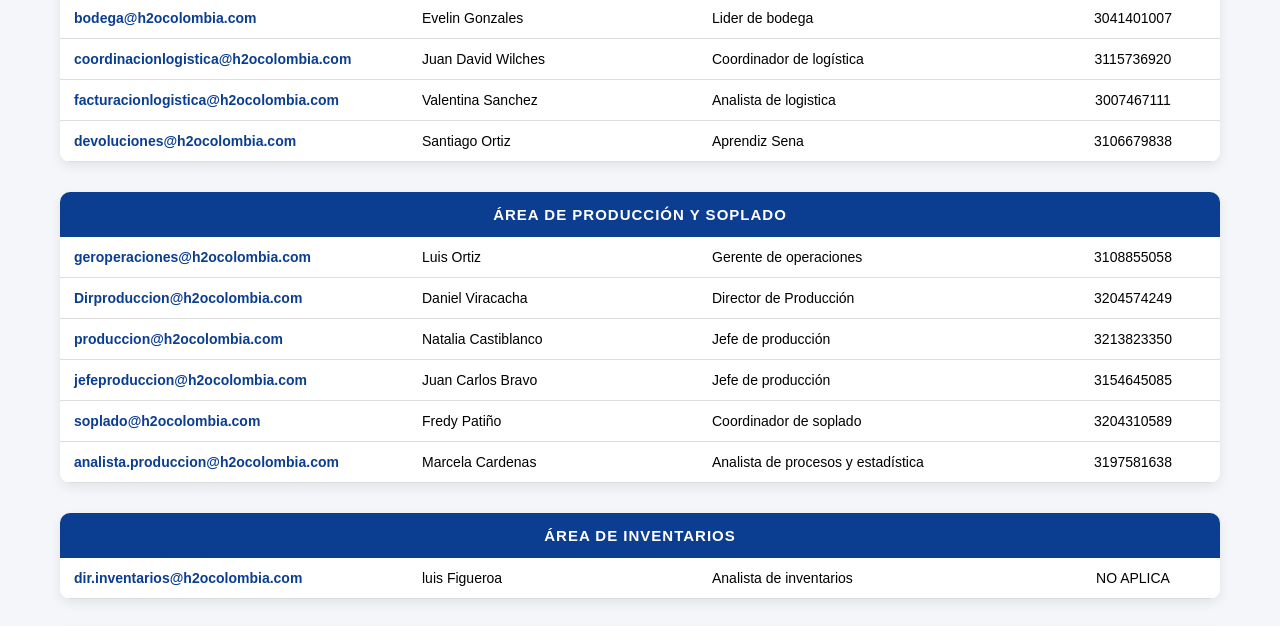
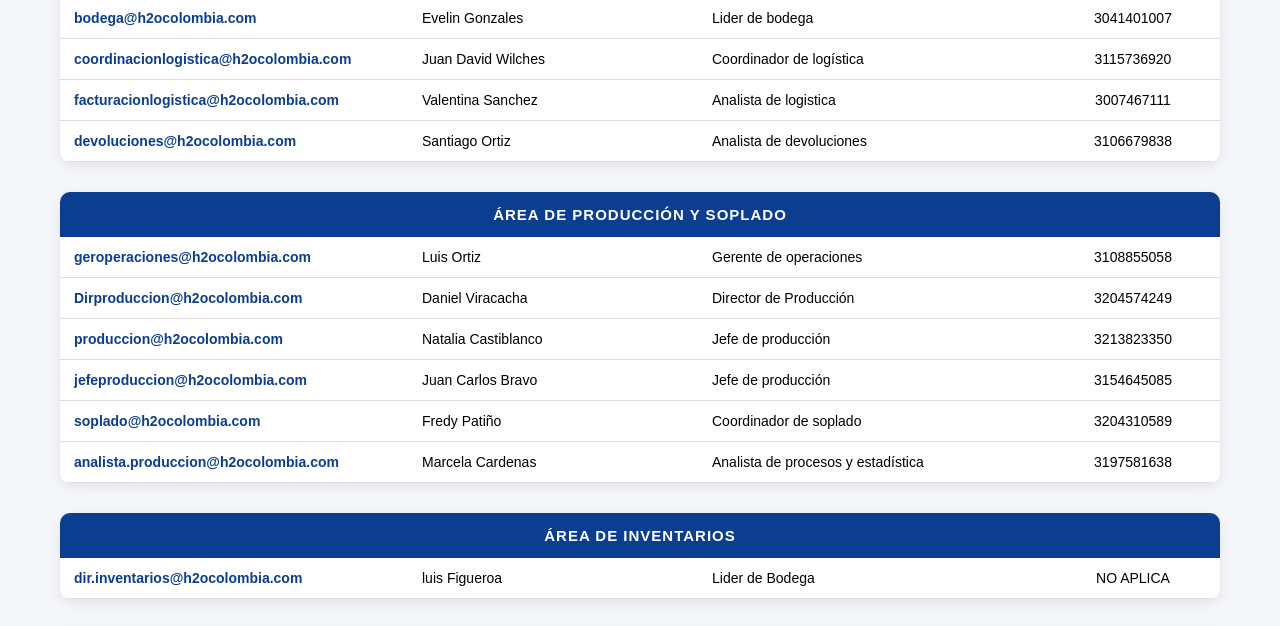
Before and after one commit to Casti27/correos-h2o, a plain HTML site: page index.html in a window 1280 px wide. Shown: the part 1445-2071 px from the top of the page. Drawn offline with Linux system fonts and the light colour scheme.

Commit message:
cargosLogistica

```diff
--- a/index.html
+++ b/index.html
@@ -326,7 +326,7 @@
 <tr><td data-label="Correo"><a class="correo" href="mailto:bodega@h2ocolombia.com">bodega@h2ocolombia.com</a></td><td data-label="Nombre">Evelin Gonzales</td><td data-label="Cargo">Lider de bodega</td><td data-label="Teléfono">3041401007</td></tr>
 <tr><td data-label="Correo"><a class="correo" href="mailto:coordinacionlogistica@h2ocolombia.com">coordinacionlogistica@h2ocolombia.com</a></td><td data-label="Nombre">Juan David Wilches</td><td data-label="Cargo">Coordinador de logística</td><td data-label="Teléfono">3115736920</td></tr>
 <tr><td data-label="Correo"><a class="correo" href="mailto:facturacionlogistica@h2ocolombia.com">facturacionlogistica@h2ocolombia.com</a></td><td data-label="Nombre">Valentina Sanchez</td><td data-label="Cargo">Analista de logistica</td><td data-label="Teléfono">3007467111</td></tr>
-<tr><td data-label="Correo"><a class="correo" href="mailto:devoluciones@h2ocolombia.com">devoluciones@h2ocolombia.com</a></td><td data-label="Nombre">Santiago Ortiz</td><td data-label="Cargo">Aprendiz Sena</td><td data-label="Teléfono">3106679838</td></tr>
+<tr><td data-label="Correo"><a class="correo" href="mailto:devoluciones@h2ocolombia.com">devoluciones@h2ocolombia.com</a></td><td data-label="Nombre">Santiago Ortiz</td><td data-label="Cargo">Analista de devoluciones</td><td data-label="Teléfono">3106679838</td></tr>
 </tbody></table>
 </div>
 
@@ -346,7 +346,7 @@
 <div class="area">
 <div class="area-title">ÁREA DE INVENTARIOS</div>
 <table class="tabla"><tbody>
-<tr><td data-label="Correo"><a class="correo" href="mailto:dir.inventarios@h2ocolombia.com">dir.inventarios@h2ocolombia.com</a></td><td data-label="Nombre">luis Figueroa</td><td data-label="Cargo">Analista de inventarios</td><td data-label="Teléfono">NO APLICA</td></tr>
+<tr><td data-label="Correo"><a class="correo" href="mailto:dir.inventarios@h2ocolombia.com">dir.inventarios@h2ocolombia.com</a></td><td data-label="Nombre">luis Figueroa</td><td data-label="Cargo">Lider de Bodega</td><td data-label="Teléfono">NO APLICA</td></tr>
 </tbody></table>
 </div>
 
```
